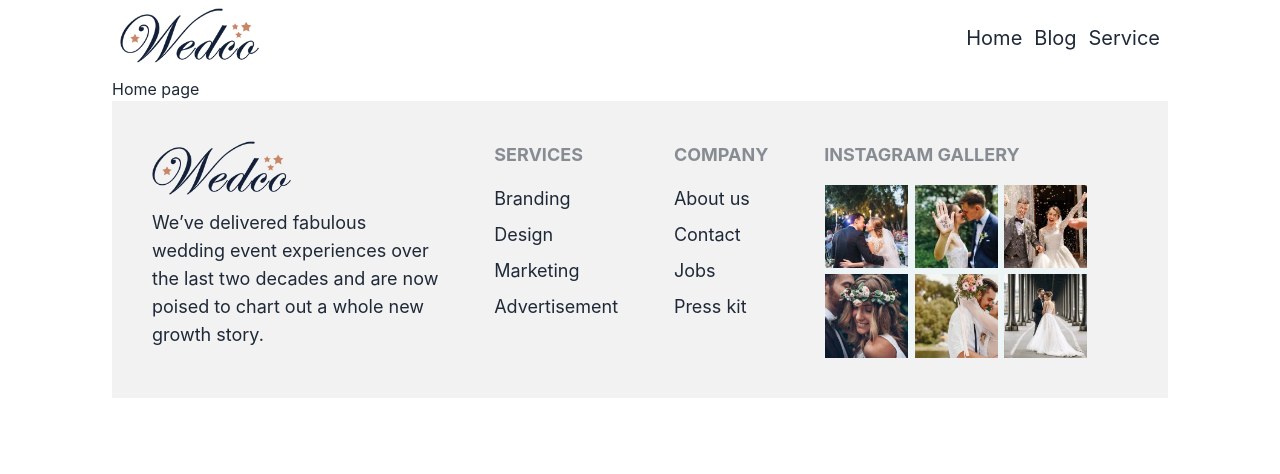
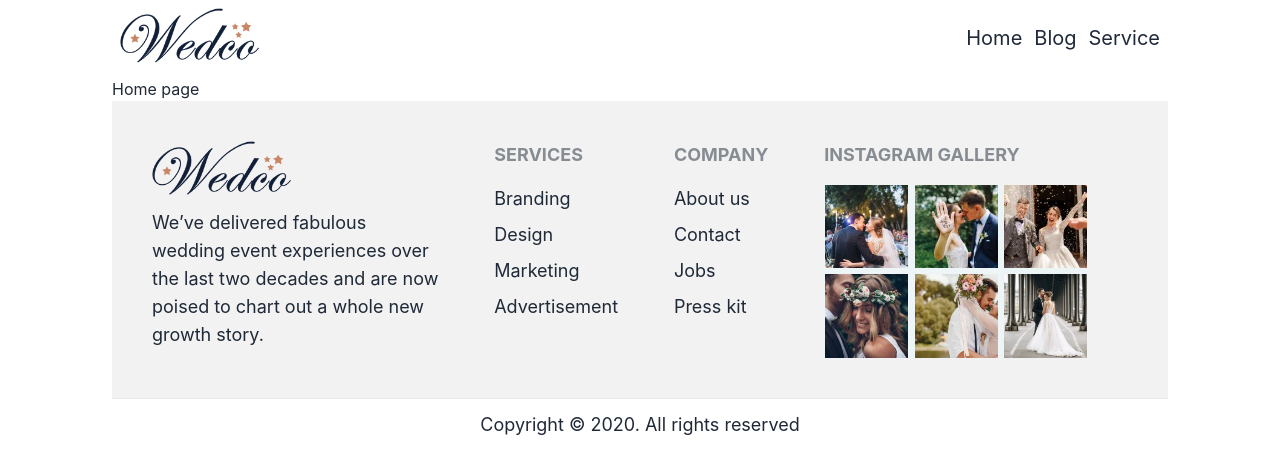
Before and after one commit to webexpertsabbir/service-review-client-side, a React (Create React App) app: page / in a window 1280 px wide. Shown: the top 474 px of the page. Built offline with nearby package versions, Linux system fonts and the light colour scheme.

Commit message:
copyright

```diff
--- a/src/components/Footer/Footer.js
+++ b/src/components/Footer/Footer.js
@@ -5,7 +5,8 @@ import gallary from '../../images/Screenshot_4.png'
 
 const Footer = () => {
     return (
-        <footer className="footer p-10 bg-base-200 text-base-content text-lg">
+        <div>
+            <footer className="footer p-10 bg-base-200 text-base-content text-lg">
             <div>
             <Link to='/' className="w-36"><img src={Logo} alt="" /></Link>
                 <p>We’ve delivered fabulous <br /> wedding event experiences over <br /> the last two decades and are now <br /> poised to chart out a whole new <br /> growth story.</p>
@@ -29,6 +30,9 @@ const Footer = () => {
                 <img src={gallary} alt="" />
             </div>
         </footer>
+        <hr />
+        <p className='text-center py-3 text-lg'>Copyright © 2020. All rights reserved</p>
+        </div>
     );
 };
 
```
